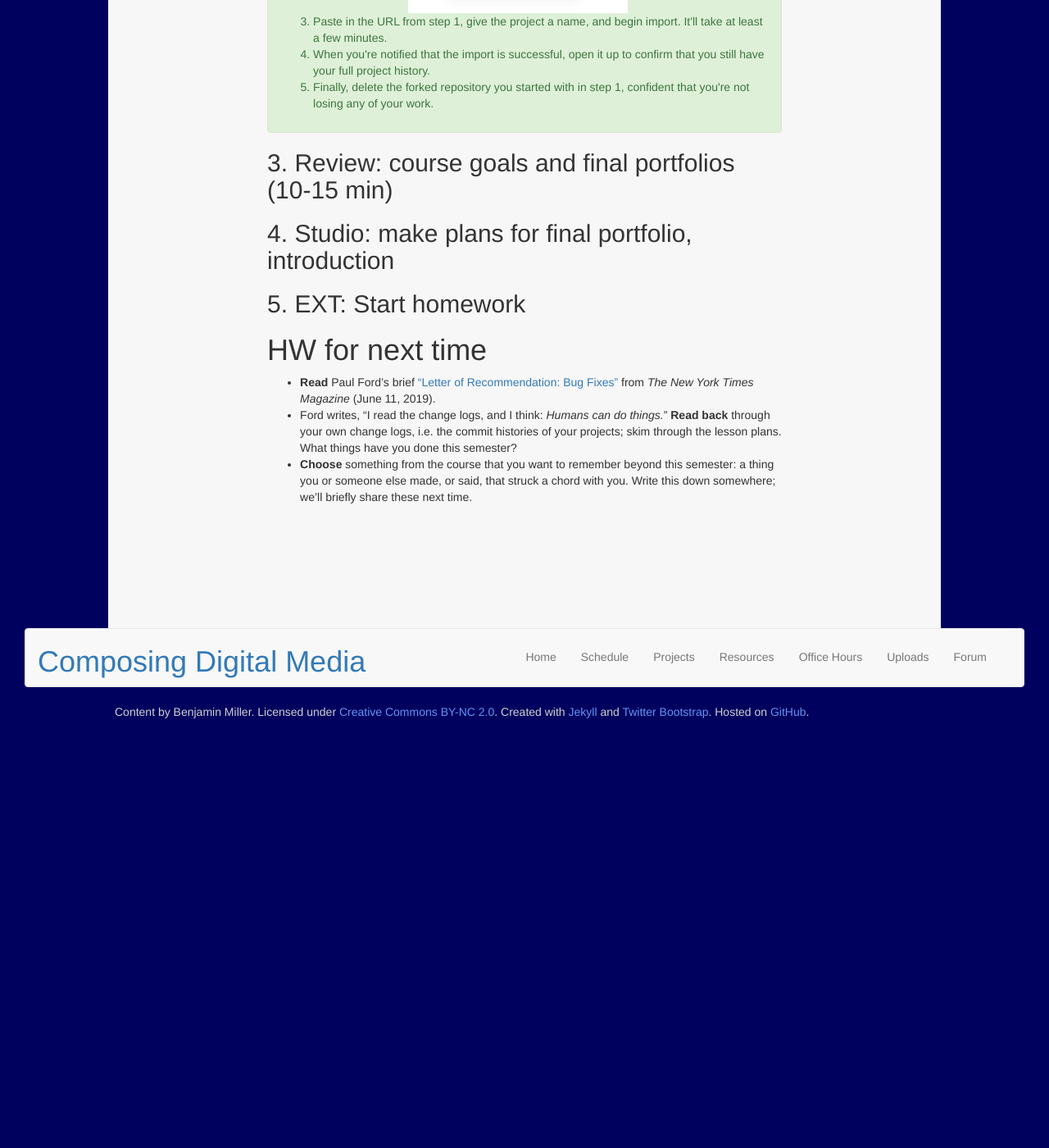
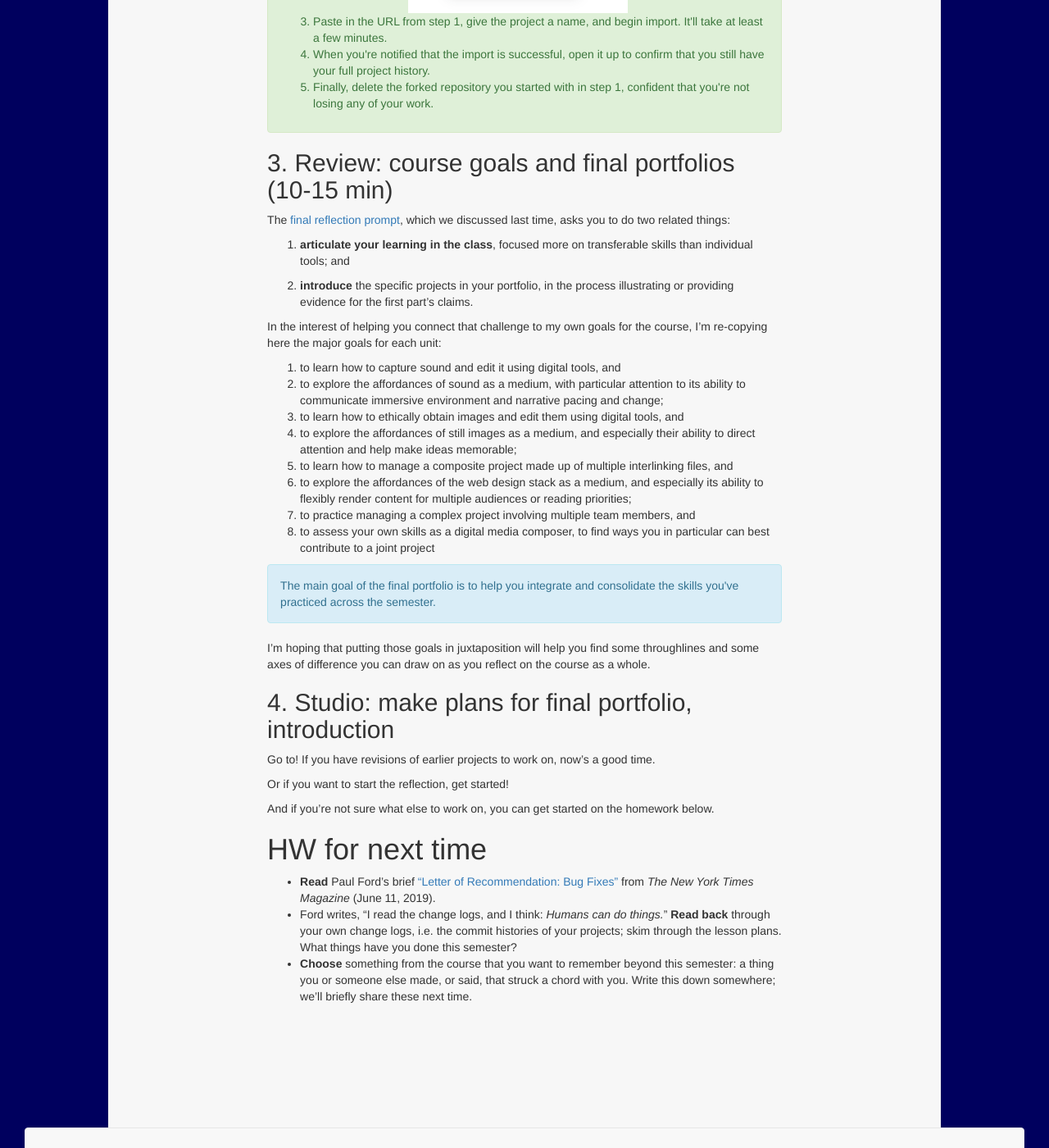
Before and after one commit to benmiller314/cdm2019fall, a Jekyll site: the page built from plans/lesson-26.md, in a window 1280 px wide and 1400 px high, scrolled down 1373 px. Shown: the whole window at 82% size. Built offline with Jekyll 4.4.1, drawn with Linux system fonts in a browser that asks for light colours; our own code applies the rules of GitHub Pages for plain Markdown files; before the commit the page ends 2330 px from its top, so only the background shows below that.

Commit message:
add project goals, studio prompts

```diff
--- a/plans/lesson-26.md
+++ b/plans/lesson-26.md
@@ -57,9 +57,37 @@ So I'm asking you to **"detach" your repositories from the fork tree** before th
 
 ## 3. Review: course goals and final portfolios (10-15 min)
 
+The [final reflection prompt](https://github.com/benmiller314/cdm2019fall/blob/gh-pages/uploads/handout--final-portfolio-prompt.docx?raw=true), which we discussed last time, asks you to do two related things:
+
+1. **articulate your learning in the class**, focused more on transferable skills than individual tools; and
+
+2. **introduce** the specific projects in your portfolio, in the process illustrating or providing evidence for the first part’s claims.
+
+In the interest of helping you connect that challenge to my own goals for the course, I'm re-copying here the major goals for each unit:
+
+
+1. to learn how to capture sound and edit it using digital tools, and
+2. to explore the affordances of sound as a medium, with particular attention to its ability to communicate immersive environment and narrative pacing and change;
+3. to learn how to ethically obtain images and edit them using digital tools, and
+4. to explore the affordances of still images as a medium, and especially their ability to direct attention and help make ideas memorable;
+5. to learn how to manage a composite project made up of multiple interlinking files, and
+6. to explore the affordances of the web design stack as a medium, and especially its ability to flexibly render content for multiple audiences or reading priorities;
+7. to practice managing a complex project involving multiple team members, and
+8. to assess your own skills as a digital media composer, to find ways you in particular can best contribute to a joint project
+
+<div class="alert alert-info">
+The main goal of the final portfolio is to help you integrate and consolidate the skills you've practiced across the semester.
+</div>
+
+I'm hoping that putting those goals in juxtaposition will help you find some throughlines and some axes of difference you can draw on as you reflect on the course as a whole.
+
 ## 4. Studio: make plans for final portfolio, introduction
 
-## 5. EXT: Start homework
+Go to! If you have revisions of earlier projects to work on, now's a good time.
+
+Or if you want to start the reflection, get started!
+
+And if you're not sure what else to work on, you can get started on the homework below.
 
 # HW for next time
 
```
